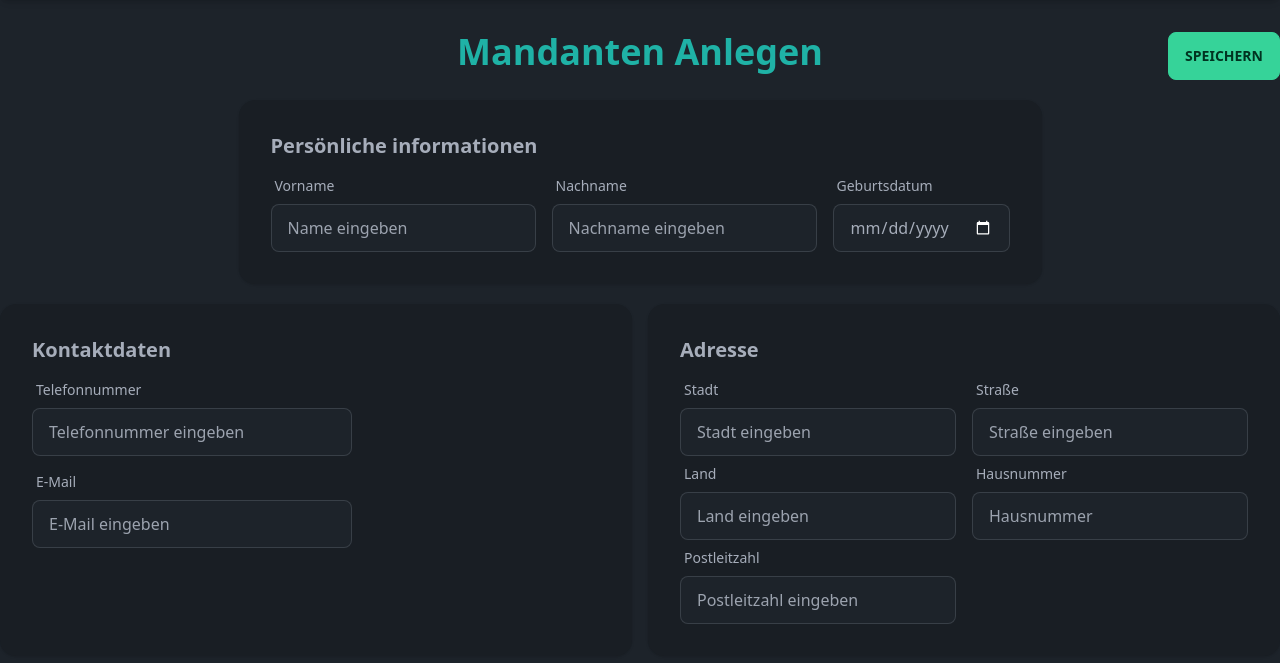
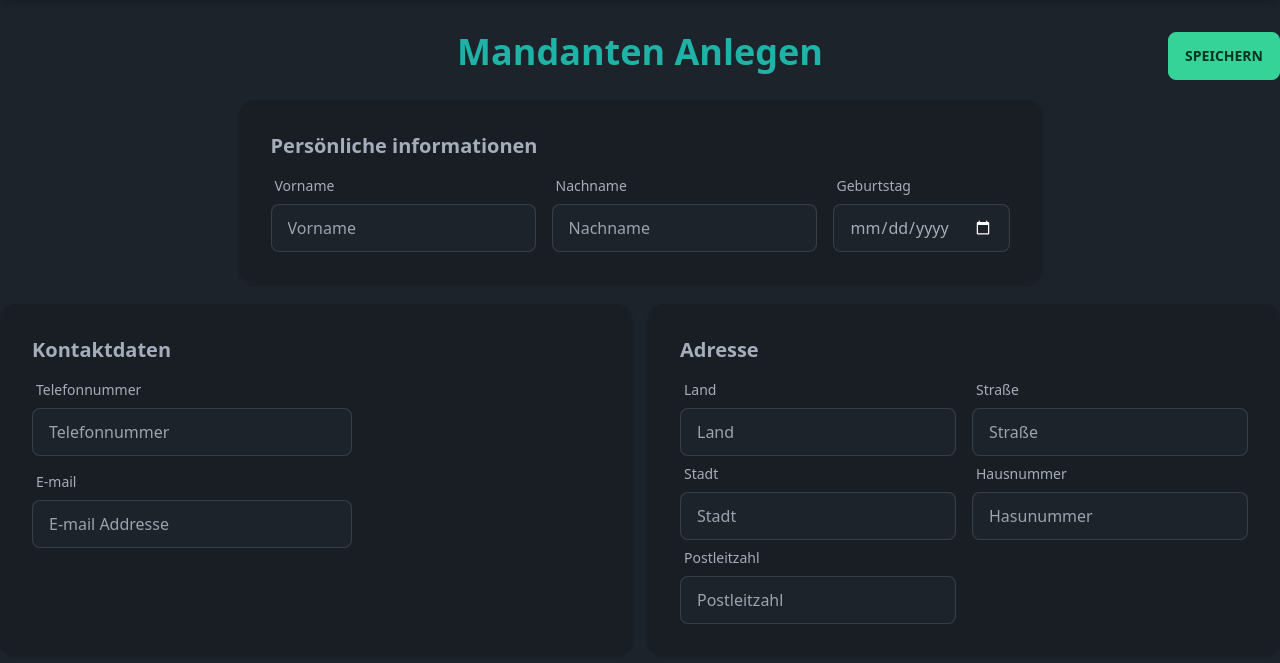
Before and after one commit to bigomato/client-management, a Flask app: page /clients/create in a window 1280 px wide. Shown: the part 96-759 px from the top of the page. Run offline with Flask 3, Linux system fonts and the light colour scheme; some libraries are stand-ins or nearby versions.

Commit message:
Added forms Aka habe 3h meiner lebenszeit gewasted

```diff
--- a/app/templates/create_client.html
+++ b/app/templates/create_client.html
@@ -3,7 +3,9 @@
 {{ company_name }} - Mandanten Anlegen
 {% endblock %}
 {% block content %}
+{% from 'macros/form-input.html' import forminput %}
 <form action="" method="POST">
+    {{ form.csrf_token }}
     <div class="grid grid-cols-3">
         <div>
         </div>
@@ -22,31 +24,13 @@
             <h2 class="card-title">Persönliche informationen</h2>
             <div class="flex flex-row gap-4">
                 <div class="flex flex-col">
-                    <div class="form-control w-full max-w-xs">
-                        <label class="label">
-                            <span class="label-text">Vorname</span>
-                        </label>
-                        <input name="name" type="text" placeholder="Name eingeben"
-                            class="input input-bordered w-full max-w-xs" />
-                    </div>
+                    {{forminput(form.name)}}
                 </div>
                 <div class="flex flex-col">
-                    <div class="form-control w-full max-w-xs">
-                        <label class="label">
-                            <span class="label-text">Nachname</span>
-                        </label>
-                        <input name="surname" type="text" placeholder="Nachname eingeben"
-                            class="input input-bordered w-full max-w-xs" />
-                    </div>
+                    {{forminput(form.surname)}}
                 </div>
                 <div class="flex flex-col">
-                    <div class="form-control w-full max-w-xs">
-                        <label class="label">
-                            <span class="label-text">Geburtsdatum</span>
-                        </label>
-                        <input name="birthdate" type="date" placeholder="Geburtsdatum eingeben"
-                            class="input input-bordered w-full max-w-xs" />
-                    </div>
+                    {{forminput(form.birthdate)}}
                 </div>
             </div>
         </div>
@@ -56,20 +40,8 @@
         <div class="card shadow bg-base-200 mt-5">
             <div class="card-body">
                 <div class="card-title">Kontaktdaten</div>
-                <div class="form-control w-full max-w-xs">
-                    <label class="label">
-                        <span class="label-text">Telefonnummer</span>
-                    </label>
-                    <input name="phone_number" type="text" placeholder="Telefonnummer eingeben"
-                        class="input input-bordered w-full max-w-xs" />
-                </div>
-                <div class="form-control w-full max-w-xs">
-                    <label class="label">
-                        <span class="label-text">E-Mail</span>
-                    </label>
-                    <input name="email" type="email" placeholder="E-Mail eingeben"
-                        class="input input-bordered w-full max-w-xs" />
-                </div>
+                {{forminput(form.phone_number)}}
+                {{forminput(form.email)}}
             </div>
         </div>
         <div class="card shadow bg-base-200 mt-5">
@@ -77,43 +49,13 @@
                 <div class="card-title">Adresse</div>
                 <div class="grid grid-cols-2 gap-4">
                     <div>
-                        <div class="form-control w-full max-w-xs">
-                            <label class="label">
-                                <span class="label-text">Stadt</span>
-                            </label>
-                            <input name="city" type="text" placeholder="Stadt eingeben"
-                                class="input input-bordered w-full max-w-xs" />
-                        </div>
-                        <div class="form-control w-full max-w-xs">
-                            <label class="label">
-                                <span class="label-text">Land</span>
-                            </label>
-                            <input name="country" type="text" placeholder="Land eingeben"
-                                class="input input-bordered w-full max-w-xs" />
-                        </div>
-                        <div class="form-control w-full max-w-xs">
-                            <label class="label">
-                                <span class="label-text">Postleitzahl</span>
-                            </label>
-                            <input name="zip_code" type="text" placeholder="Postleitzahl eingeben"
-                                class="input input-bordered w-full max-w-xs" />
-                        </div>
+                        {{forminput(form.country)}}
+                        {{forminput(form.city)}}
+                        {{forminput(form.zip_code)}}
                     </div>
                     <div>
-                        <div class="form-control w-full max-w-xs">
-                            <label class="label">
-                                <span class="label-text">Straße</span>
-                            </label>
-                            <input name="street" type="text" placeholder="Straße eingeben"
-                                class="input input-bordered w-full max-w-xs" />
-                        </div>
-                        <div class="form-control w-full max-w-xs">
-                            <label class="label">
-                                <span class="label-text">Hausnummer</span>
-                            </label>
-                            <input name="house_number" type="text" placeholder="Hausnummer"
-                                class="input input-bordered w-full max-w-xs" />
-                        </div>
+                        {{forminput(form.street)}}
+                        {{forminput(form.house_number)}}
                     </div>
                 </div>
             </div>
--- a/app/templates/macros/form-input.html
+++ b/app/templates/macros/form-input.html
@@ -2,6 +2,7 @@
 <div class="form-control w-full max-w-xs">
     <label class="label"><span class="label-text">{{ field.label }}</span></label>
     {{ field(class="input input-bordered w-full " + "input-error" if field.errors else "input input-bordered w-full",
+    placeholder=field.description,
     **kwargs) }}
     {% if field.errors %}
     <div class="label">
--- a/app/views/client_forms.py
+++ b/app/views/client_forms.py
@@ -4,17 +4,31 @@ from wtforms.validators import DataRequired, Email, Length
 
 
 class CreateClientForm(FlaskForm):
-    name = StringField("name", validators=[DataRequired(), Length(min=1, max=50)])
-    surname = StringField("surname", validators=[DataRequired(), Length(min=1, max=50)])
-    birthdate = DateField("birthdate", validators=[DataRequired()])
+    name = StringField(
+        "Vorname",
+        validators=[DataRequired(), Length(min=1, max=50)],
+        description="Vorname",
+    )
+    surname = StringField(
+        "Nachname",
+        validators=[DataRequired(), Length(min=1, max=50)],
+        description="Nachname",
+    )
+    birthdate = DateField("Geburtstag", validators=[DataRequired()])
     phone_number = StringField(
-        "phone_number", validators=[DataRequired(), Length(min=7, max=50)]
+        "Telefonnummer",
+        validators=[DataRequired(), Length(min=7, max=50)],
+        description="Telefonnummer",
     )
     email = EmailField(
-        "email", validators=[DataRequired(), Email(), Length(min=1, max=50)]
+        "E-mail",
+        validators=[DataRequired(), Email(), Length(min=1, max=50)],
+        description="E-mail Addresse",
     )
-    country = StringField("country", validators=[DataRequired()])
-    city = StringField("city", validators=[DataRequired()])
-    zip_code = StringField("zip_code", validators=[DataRequired()])
-    street = StringField("street")
-    house_number = StringField("house_number")
+    country = StringField("Land", validators=[DataRequired()], description="Land")
+    city = StringField("Stadt", validators=[DataRequired()], description="Stadt")
+    zip_code = StringField(
+        "Postleitzahl", validators=[DataRequired()], description="Postleitzahl"
+    )
+    street = StringField("Straße", description="Straße")
+    house_number = StringField("Hausnummer", description="Hasunummer")
--- a/app/views/clients.py
+++ b/app/views/clients.py
@@ -4,6 +4,7 @@ from sqlalchemy import or_
 from app import db
 from app.models.models import *
 from datetime import datetime
+from app.views.client_forms import *
 
 clients = Blueprint("clients", __name__)
 
@@ -34,28 +35,33 @@ def clients_page():
 
 @clients.route("/clients/create", methods=["GET", "POST"])
 def create_client():
-    if request.method == "POST":
+    form = CreateClientForm()
+    if form.validate_on_submit():
+        print("Hi")
         a = Address(
-            city=request.form.get("city"),
-            street=request.form.get("street"),
-            house_number=request.form.get("house_number"),
-            zip_code=request.form.get("zip_code"),
-            country=request.form.get("country"),
+            city=form.city.data,
+            street=form.street.data,
+            house_number=form.house_number.data,
+            zip_code=form.zip_code.data,
+            country=form.country.data,
         )
 
         p = Person(
-            name=request.form.get("name"),
-            surname=request.form.get("surname"),
-            birthdate=datetime.strptime(request.form.get("birthdate"), "%Y-%m-%d"),
+            name=form.name.data,
+            surname=form.surname.data,
+            birthdate=form.birthdate.data,
             our_client=True,
             address=a,
         )
 
         ci = ContactInfo(
-            phone_number=request.form.get("phone_number"),
-            email=request.form.get("email"),
+            phone_number=form.phone_number.data,
+            email=form.email.data,
             person=p,
         )
+
+        print("a, p, ci", a, p, ci)
         db.session.add_all([a, p, ci])
         db.session.commit()
-    return render_template("create_client.html")
+        print("a, p, ci", a, p, ci)
+    return render_template("create_client.html", form=form)
```
